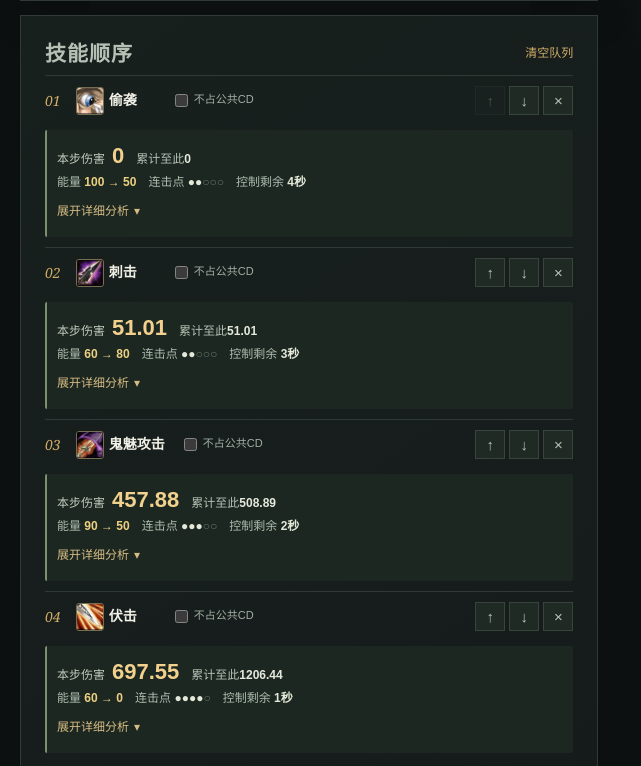
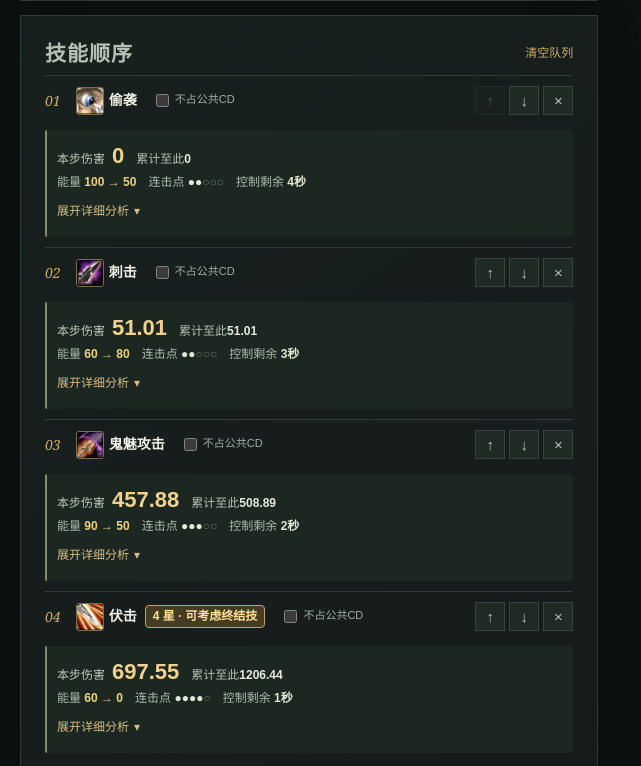
Before and after one commit to JamStrak/rogue-combo-simulator, a plain HTML site: page index.html in a window 1280 px wide. Shown: the part 983-1749 px from the top of the page, without its empty margins (0-641 px from the left). Drawn offline with Linux system fonts and the light colour scheme.

Commit message:
发布高连击点提醒

```diff
--- a/app.js
+++ b/app.js
@@ -128,7 +128,8 @@ function damageLabel(row){return !row?'—':fmt(row.damage);}
 function stageFlags(row,limit=Infinity){
  const notes=row.notes.flatMap(note=>note.split('；'));
  const flags=notes.filter(note=>row.error||/暴击 [\d.]+%：是(?!.*未触发)/.test(note)||/能量不足|可反制空档|控制空档|控制免疫|可能提前打破|连击点溢出/.test(note)||(!/未触发/.test(note)&&/暴击 [\d.]+%：是|(?:：|封印命运)触发|强化破甲：5 星返还/.test(note)));
- flags.sort((a,b)=>Number(/能量不足|空档|免疫|打破|溢出/.test(b))-Number(/能量不足|空档|免疫|打破|溢出/.test(a)));
+ const priority=note=>/连击点溢出/.test(note)?2:Number(/能量不足|空档|免疫|打破/.test(note));
+ flags.sort((a,b)=>priority(b)-priority(a));
  return flags.slice(0,limit).map(note=>{const cls=row.error||/能量不足|空档|免疫|打破/.test(note)?'note-warning':/溢出/.test(note)?'note-overflow':'note-success';const short=note.replace(/ [\d.]+%：触发/gu,' 触发').replace(/暴击 [\d.]+%：是/gu,'暴击');return `<span class="stage-flag ${cls}">${escapeHtml(short)}</span>`}).join('');
 }
 function stageMetrics(row,dmg){
@@ -179,18 +180,27 @@ function autoWaitCard(row){
  const reason=wait.gapReasons?.length?` · ${[...new Set(wait.gapReasons.map(item=>item.cause))].map(escapeHtml).join('、')}`:'';
  return `<div class="auto-wait-card" role="note"><div class="auto-wait-title"><strong>自动额外等待 · ${action}</strong><b>${fmt(wait.seconds)} 秒</b></div><div>能量 ${fmt(wait.startEnergy)} → ${fmt(wait.endEnergy)} <span>回能 +${fmt(wait.energyGained)}</span></div><div class="${wait.controlGap>0?'auto-wait-gap':''}">${gap}${reason}</div></div>`;
 }
+function comboPointBadge(row){
+ if(!row||row.error||!(row.cp>=4))return '';
+ return row.cp>=5
+  ? '<span class="combo-point-badge combo-point-full">5 星已满 · 注意溢出</span>'
+  : '<span class="combo-point-badge combo-point-near">4 星 · 可考虑终结技</span>';
+}
 function drawNearbyResult(v,damage){
  const last=v.rows.at(-1), panel=$('#livePreview'),byDamage=new Map(damage.rows.map(row=>[row.index,row]));
  drawDraftEnergy(v);
  if(!last){panel.innerHTML='<div class="live-title"><strong>即时推演</strong><div class="preview-links"><a class="preview-replay-link" href="#combatPlayer">木桩 ↓</a><a href="#section-results">完整结果 →</a></div></div><div class="live-empty">添加技能后显示本步伤害和控制。</div>';}
  else{
   const blocked=v.stopped?' · 已中断'+(state.sequence.length>last.index+1?'，后续未执行':''):'';
-  panel.innerHTML=`<div class="live-title"><strong>第 ${last.index+1} 步 · ${escapeHtml(last.name)} <small>${fmt(last.time)}秒${blocked}</small></strong><div class="preview-links"><a class="preview-replay-link" href="#combatPlayer">木桩 ↓</a><a href="#section-results">完整结果 →</a></div></div>${autoWaitCard(last)}${stageMetrics(last,byDamage.get(last.index))}<div class="stage-flags">${stageFlags(last,2)}</div>`;
+  panel.innerHTML=`<div class="live-title"><strong>第 ${last.index+1} 步 · ${escapeHtml(last.name)} <small>${fmt(last.time)}秒${blocked}</small></strong><div class="preview-links"><a class="preview-replay-link" href="#combatPlayer">木桩 ↓</a><a href="#section-results">完整结果 →</a></div></div>${comboPointBadge(last)}${autoWaitCard(last)}${stageMetrics(last,byDamage.get(last.index))}<div class="stage-flags">${stageFlags(last,2)}</div>`;
  }
  const byIndex=new Map(v.rows.map(row=>[row.index,row]));
  $$('#sequence .auto-wait-card').forEach(el=>el.remove());
  $$('#sequence [data-step-preview]').forEach(el=>{
   const row=byIndex.get(Number(el.dataset.stepPreview)),dmg=row&&byDamage.get(row.index);
+  const title=el.closest('.seqrow').querySelector('strong');
+  title.querySelector('.combo-point-badge')?.remove();
+  title.insertAdjacentHTML('beforeend',comboPointBadge(row));
   if(row?.autoEnergyWait)el.closest('.seqrow').insertAdjacentHTML('beforebegin',autoWaitCard(row));
   el.innerHTML=row?`${stageMetrics(row,dmg)}<div class="stage-flags">${stageFlags(row)}</div>${stageDetails(row,dmg)}`:'<span class="note-warning">前面的步骤已中断，尚未执行</span>';
  });
@@ -216,7 +226,7 @@ function drawGearOverview(){
 function drawResult(){drawGearOverview();const v=simulate(state.sequence,state.cfg,state.book);drawPalette(v);const oldAnalysis=$('#probabilityResult');if(oldAnalysis&&oldAnalysis.dataset.ready){oldAnalysis.innerHTML='配置或队列已变化，请重新计算概率。';delete oldAnalysis.dataset.ready;}drawCompare();const damage=calculateDamage(state.sequence,v,state.cfg,state.damage),damageRows=new Map(damage.rows.map(row=>[row.index,row])),$s=$('#status');$s.textContent=v.stopped?'存在阻断':'计算完成';$s.className='status '+(v.stopped?'bad':'good');$('#summary').innerHTML=`<div><span>最终能量</span><b>${fmt(v.energy)} <small>/ ${fmt(state.cfg.max)}</small></b></div><div><span>最终连击点</span><b>${v.cp} <small>/ 5</small></b></div><div><span>本段历时</span><b>${fmt(v.time)} <small>秒</small></b></div><div class="${v.gap>0?'danger':''}"><span>累计控制空档</span><b>${fmt(v.gap)} <small>秒</small></b></div>`;$('#damageSummary').innerHTML=`<div class="summary-hero"><span>${v.stopped?'已施加的估算伤害（中断）':'估算总伤害（含尾伤）'}</span><b>${fmt(damage.total)}</b></div><div><span>动作期间伤害</span><b>${fmt(damage.during)}</b></div><div><span>控制收尾平砍</span><b>${fmt(damage.whiteTailDamage)}</b></div><div><span>结束后流血尾伤</span><b>${fmt(damage.tailDamage)}</b></div><div><span>平均伤害 / 秒</span><b>${damage.dps===null?'—':fmt(damage.dps)}</b></div><div><span>${fmt(state.damage.burstWindow)} 秒最高爆发</span><b>${fmt(damage.peak.damage)}</b><small> · ${fmt(damage.peak.start)}–${fmt(damage.peak.end)} 秒</small></div>`;
 $('#damageMethod').textContent='平砍按武器速度和面板攻击强度估算，暴击按装备设置结算；敌对技能开启自动攻击，停砍、避战、消失、脱战、凿击和致盲会停手，之后敌对技能重新开始计时。末步控制期间的平砍单列，不随流血尾伤延长。刺击按副手武器和可调整倍率估算，是否额外受副手惩罚有待验证。技能按选定模式计算；忽略护甲、命中、躲闪、武器触发和毒药；流血跳伤仍可能提前打破控制但尚未模拟。计入刺击、伏击、鬼魅攻击、出血、毁伤、背刺、邪恶攻击、凿击、刺骨的直接伤害，及绞喉、割裂的逐跳流血。'+(state.damage.bleedCritMode==='random'?'流血每跳独立掷骰，同种子结果可复现，可重新掷骰。':'流血按暴击概率计算期望。')+'直接攻击有掷骰则沿用，否则按期望估算。相同流血重施覆盖旧效果；爆发窗口含起点、不含终点。平均值以推演结束和最后伤害时刻中较晚者为分母。未计毒药、武器触发及未自动套用的伤害天赋。';
 const ticks=damage.events.filter(event=>event.type==='bleed');$('#bleedTimeline').innerHTML=ticks.length?`<p class="small">${state.damage.bleedCritMode==='random'?'逐跳独立判定暴击':'每跳显示含暴击概率的期望伤害'}；总计 ${ticks.length} 跳，列出前 ${Math.min(ticks.length,1000)} 跳。</p><div class="bleed-timeline">${ticks.slice(0,1000).map(event=>`<span>${fmt(event.time)} 秒 · ${state.book[event.id].name} <b${event.crit===true?' class="note-success"':''}>${fmt(event.damage)}${event.crit===true?' 暴击':event.crit===false?' 普通':' 期望'}</b></span>`).join('')}</div>`:'<p class="small">当前推演没有流血跳伤。</p>';
-$('#warnings').textContent=state.cfg.dr?'PvP 递减采用假设：同组第 2 / 3 次分别按设定比例，第 4 次免疫；重置从控制结束计时。':'PvP 递减当前关闭，控制时长可能高估。';$('#rows').innerHTML=v.rows.length?v.rows.map(x=>{const dmg=damageRows.get(x.index);return `${autoWaitCard(x)}<article class="stage-card${x.error?' error':''}"><div class="stage-head"><strong><span> ${String(x.index+1).padStart(2,'0')} </span>${escapeHtml(x.name)}</strong><time>${fmt(x.time)} 秒</time></div>${stageMetrics(x,dmg)}<div class="stage-flags">${stageFlags(x)}</div>${stageDetails(x,dmg)}</article>`}).join(''):'<div class="empty">添加技能后自动计算</div>';drawNearbyResult(v,damage);drawComboComparison();replayPlayer.update(state.sequence,v,damage,state.cfg);}
+$('#warnings').textContent=state.cfg.dr?'PvP 递减采用假设：同组第 2 / 3 次分别按设定比例，第 4 次免疫；重置从控制结束计时。':'PvP 递减当前关闭，控制时长可能高估。';$('#rows').innerHTML=v.rows.length?v.rows.map(x=>{const dmg=damageRows.get(x.index);return `${autoWaitCard(x)}<article class="stage-card${x.error?' error':''}"><div class="stage-head"><strong><span> ${String(x.index+1).padStart(2,'0')} </span>${escapeHtml(x.name)}</strong><time>${fmt(x.time)} 秒</time></div>${comboPointBadge(x)}${stageMetrics(x,dmg)}<div class="stage-flags">${stageFlags(x)}</div>${stageDetails(x,dmg)}</article>`}).join(''):'<div class="empty">添加技能后自动计算</div>';drawNearbyResult(v,damage);drawComboComparison();replayPlayer.update(state.sequence,v,damage,state.cfg);}
 function escapeHtml(value){return String(value).replaceAll('&','&amp;').replaceAll('<','&lt;').replaceAll('>','&gt;').replaceAll('"','&quot;').replaceAll("'",'&#39;');}
 function savedCombos(){return state.savedCombos.filter(x=>x&&typeof x.id==='string'&&typeof x.name==='string'&&Array.isArray(x.sequence)&&x.sequence.every(a=>a&&state.book[a.id]));}
 function drawLibrary(){
--- a/workspace.css
+++ b/workspace.css
@@ -166,3 +166,9 @@ main{width:100%;max-width:1370px;margin:0 auto;padding:18px 20px 0}
 .auto-wait-card span{color:#ffe2a7;margin-left:8px}
 .auto-wait-gap{color:#ff9f86;font-weight:700}
 .live-preview .auto-wait-card{margin:6px 0}
+
+/* Distinct advice on the combo points remaining after each successful step. */
+.combo-point-badge{display:inline-flex;align-items:center;max-width:100%;margin:5px 0 1px;padding:2px 7px;border:1px solid #bea45c;border-radius:4px;background:#443d24;color:#ffe09a;font-size:12px;font-weight:700;line-height:1.4;letter-spacing:0;white-space:normal}
+.combo-point-badge.combo-point-full{border-color:#ef9a49;background:#53311d;color:#ffd099}
+.seqrow strong{flex-wrap:wrap;min-width:0}
+.seqrow strong .combo-point-badge{margin:0 0 0 3px}
```
Also changed, not shown: index.html (+2 -2 lines), 1 other file.
